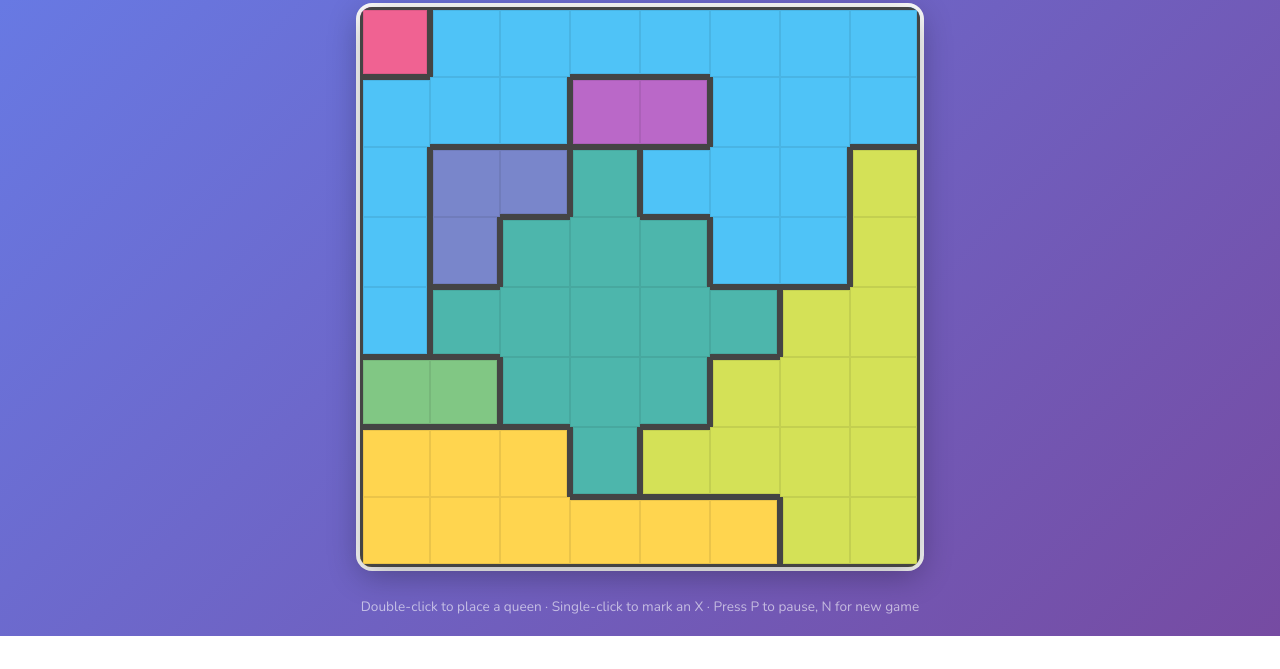
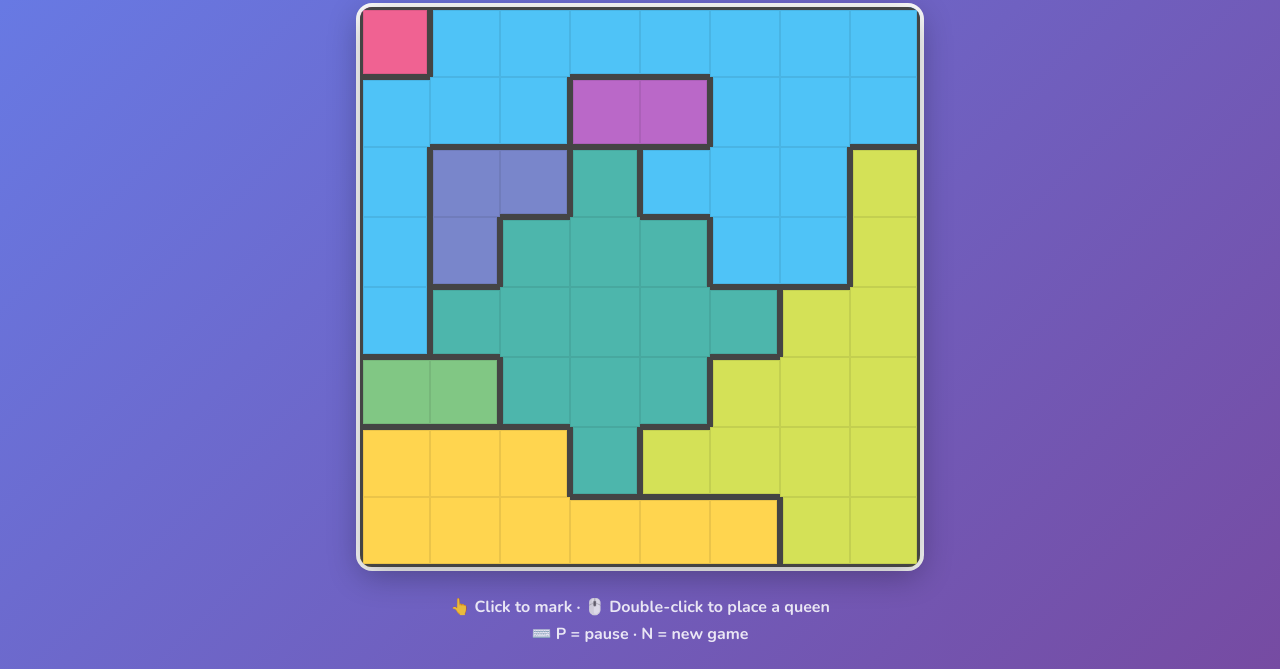
Before and after one commit to bonesmoses/queendom, a website with bundled scripts: page index.html in a window 1280 px wide. Shown: the part 202-871 px from the top of the page. Before the commit the page ends 838 px from the top, so only its background shows below. Built offline with nearby package versions, Linux system fonts and the light colour scheme.

Commit message:
Improve footer readability with two lines and emoji icons

```diff
--- a/css/style.css
+++ b/css/style.css
@@ -393,10 +393,27 @@ main {
 /* ===== Footer ===== */
 
 footer {
-  padding: 20px;
+  padding: 18px 20px 24px;
   text-align: center;
-  color: rgba(255,255,255,0.6);
-  font-size: 0.85rem;
+}
+
+.footer-content {
+  display: flex;
+  flex-direction: column;
+  gap: 4px;
+}
+
+.footer-line-1 {
+  font-size: 1rem;
+  font-weight: 700;
+  color: rgba(255,255,255,0.85);
+  line-height: 1.5;
+}
+
+.footer-line-2 {
+  font-size: 1rem;
+  font-weight: 700;
+  color: rgba(255,255,255,0.85);
 }
 
 footer a {
--- a/index.html
+++ b/index.html
@@ -81,11 +81,16 @@
     <div id="solution-overlay" class="solution-overlay hidden">
       <button class="close-btn" aria-label="Close">&times;</button>
     </div>
+
+
   </div>
 </main>
 
 <footer>
-  <p>Double-click to place a queen &middot; Single-click to mark an X &middot; Press P to pause, N for new game</p>
+  <div class="footer-content">
+    <p class="footer-line-1">👆 Click to mark &middot; 🖱️ Double-click to place a queen</p>
+    <p class="footer-line-2">⌨️ P = pause &middot; N = new game</p>
+  </div>
 </footer>
 
 <script type="module" src="js/main.js"></script>
```
